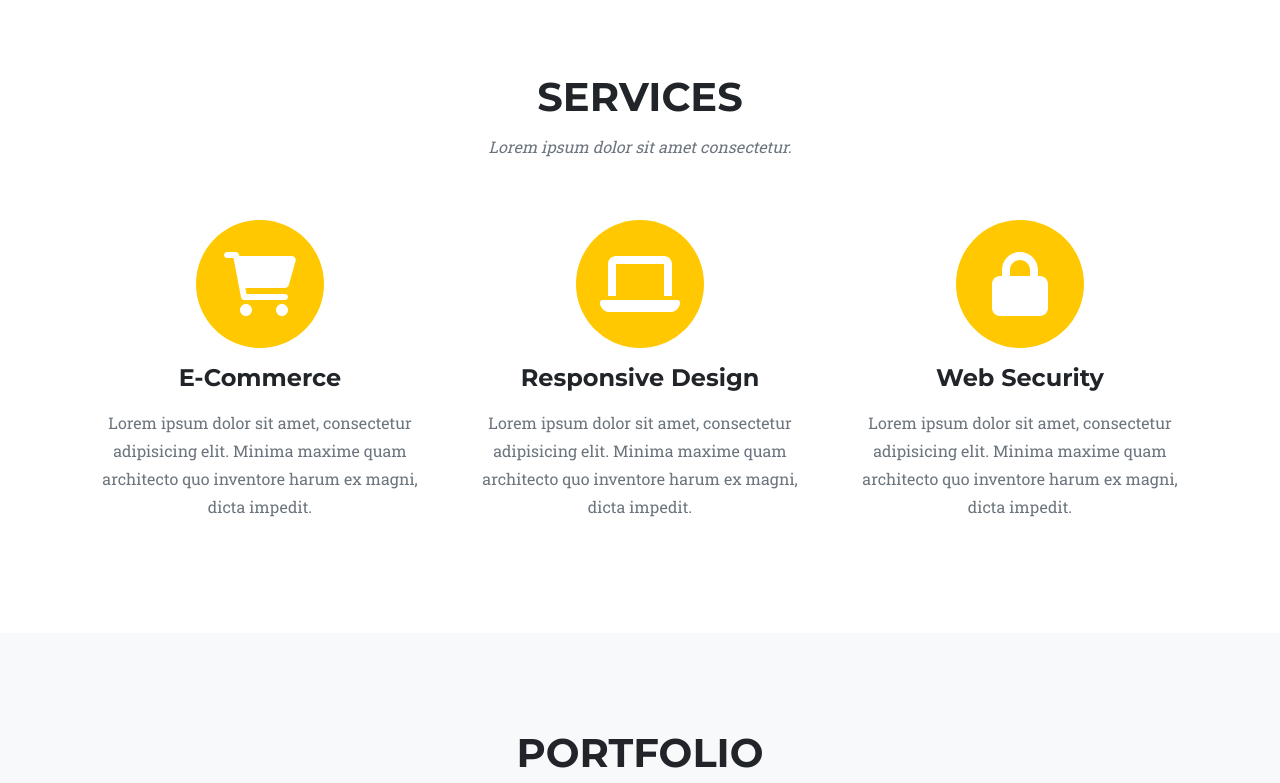
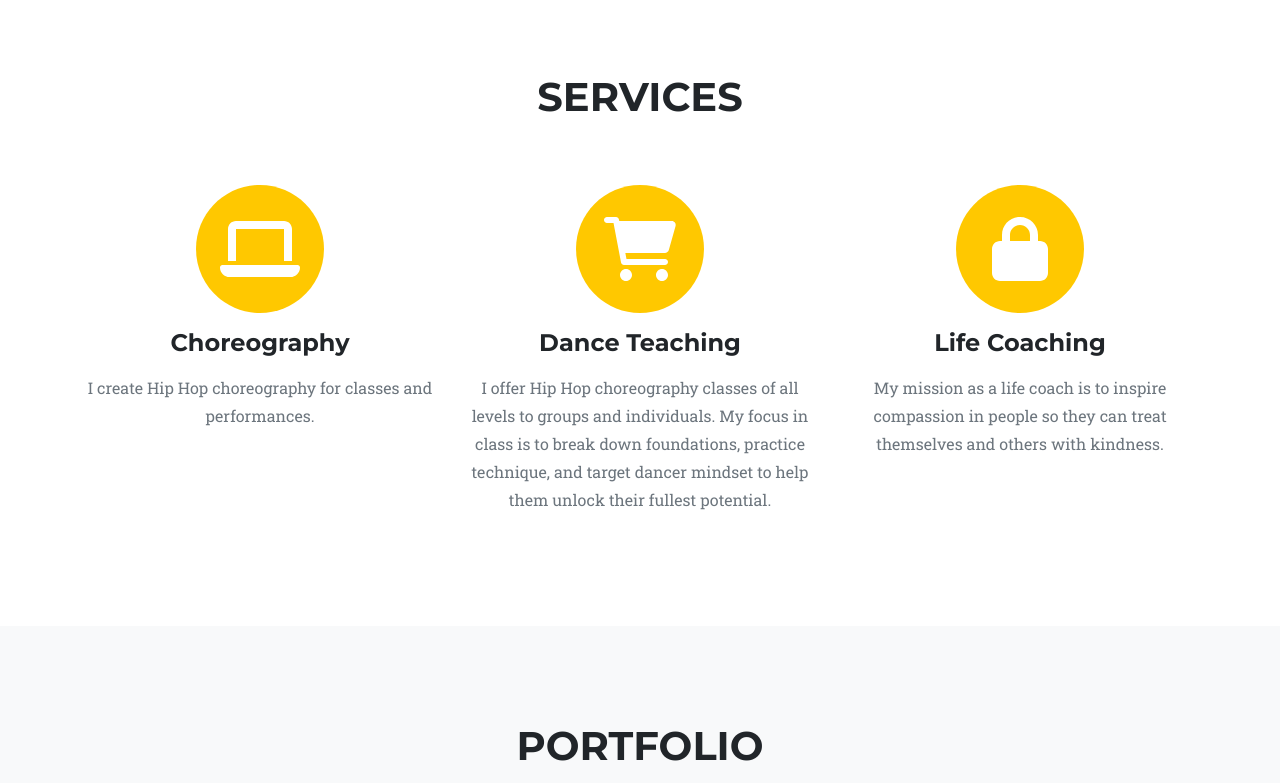
Before and after one commit to justinewang05/justinewang05.github.io, a plain HTML site: page index.html in a window 1280 px wide. Shown: the part 720-1503 px from the top of the page. Drawn offline with nearby package versions, Linux system fonts and the light colour scheme.

Commit message:
photo change and services change

```diff
--- a/index.html
+++ b/index.html
@@ -49,32 +49,35 @@
             <div class="container">
                 <div class="text-center">
                     <h2 class="section-heading text-uppercase">Services</h2>
-                    <h3 class="section-subheading text-muted">Lorem ipsum dolor sit amet consectetur.</h3>
+                    <h3 class="section-subheading text-muted"></h3>
                 </div>
                 <div class="row text-center">
                     <div class="col-md-4">
                         <span class="fa-stack fa-4x">
                             <i class="fas fa-circle fa-stack-2x text-primary"></i>
-                            <i class="fas fa-shopping-cart fa-stack-1x fa-inverse"></i>
+                            <i class="fas fa-laptop fa-stack-1x fa-inverse"></i>
                         </span>
-                        <h4 class="my-3">E-Commerce</h4>
-                        <p class="text-muted">Lorem ipsum dolor sit amet, consectetur adipisicing elit. Minima maxime quam architecto quo inventore harum ex magni, dicta impedit.</p>
+                        <h4 class="my-3">Choreography</h4>
+                        <p class="text-muted">I create Hip Hop choreography for classes and performances.
+                        </p>
                     </div>
                     <div class="col-md-4">
                         <span class="fa-stack fa-4x">
                             <i class="fas fa-circle fa-stack-2x text-primary"></i>
-                            <i class="fas fa-laptop fa-stack-1x fa-inverse"></i>
+                            <i class="fas fa-shopping-cart fa-stack-1x fa-inverse"></i>
                         </span>
-                        <h4 class="my-3">Responsive Design</h4>
-                        <p class="text-muted">Lorem ipsum dolor sit amet, consectetur adipisicing elit. Minima maxime quam architecto quo inventore harum ex magni, dicta impedit.</p>
+                        <h4 class="my-3">Dance Teaching</h4>
+                        <p class="text-muted">I offer Hip Hop choreography classes of all levels to groups and individuals. My focus in class is to break down foundations, practice technique, and target dancer mindset to help them unlock their fullest potential.
+                        </p>
                     </div>
                     <div class="col-md-4">
                         <span class="fa-stack fa-4x">
                             <i class="fas fa-circle fa-stack-2x text-primary"></i>
                             <i class="fas fa-lock fa-stack-1x fa-inverse"></i>
                         </span>
-                        <h4 class="my-3">Web Security</h4>
-                        <p class="text-muted">Lorem ipsum dolor sit amet, consectetur adipisicing elit. Minima maxime quam architecto quo inventore harum ex magni, dicta impedit.</p>
+                        <h4 class="my-3">Life Coaching</h4>
+                        <p class="text-muted">My mission as a life coach is to inspire compassion in people so they can treat themselves and others with kindness.
+                        </p>
                     </div>
                 </div>
             </div>
```
Also changed, not shown: assets/img/jw_background_1.jpg (renamed from assets/img/jw_background.jpg), assets/img/jw_background_3.jpg (added), css/styles.css.
